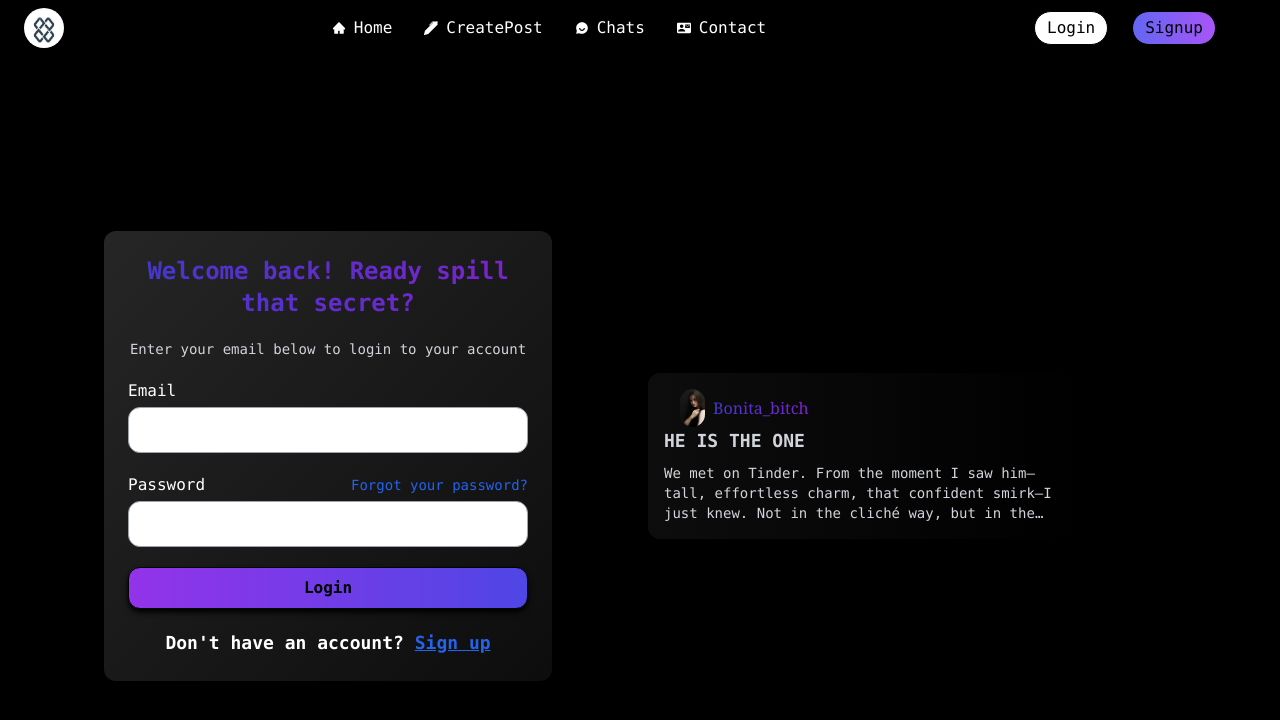
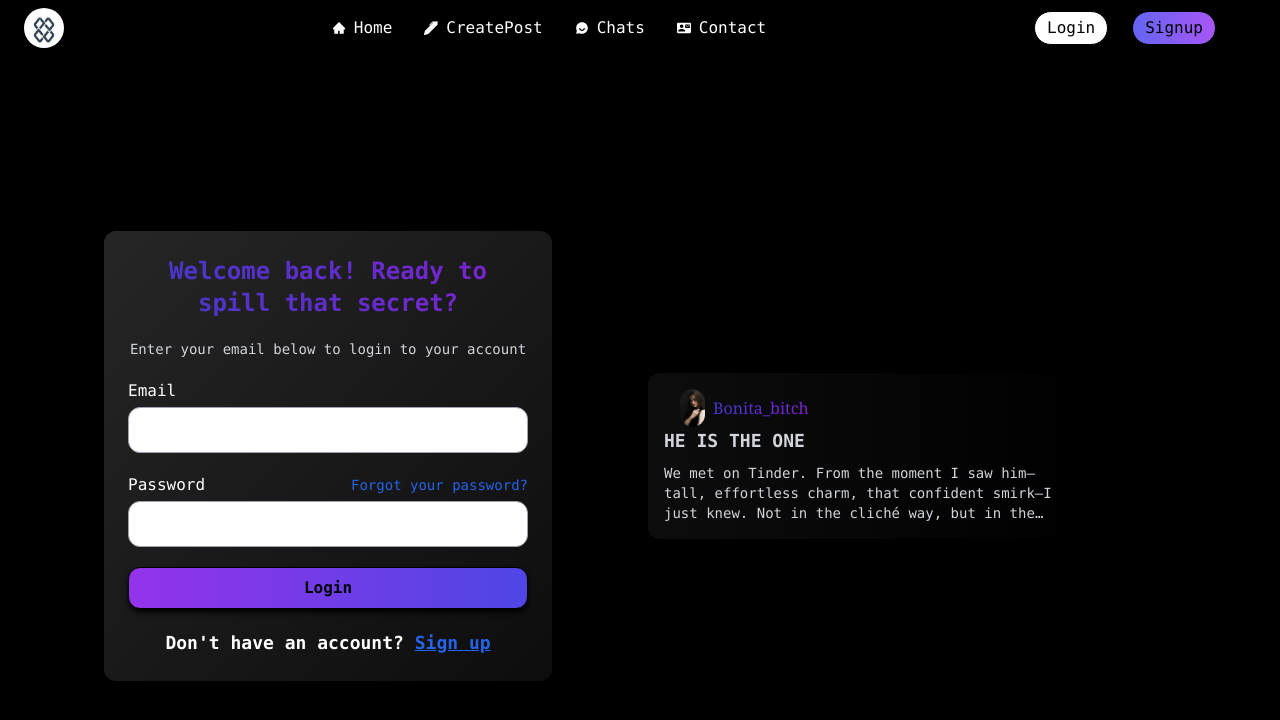
Before and after one commit to Ayushgairola6/Surge, a Next.js app in the folder frontend/: page /Login in a window 1280 px wide. Both pictures are taken after a click on the element "skip". Shown: the top 720 px of the page. Built offline with nearby package versions, Linux system fonts and the light colour scheme; no server answers.

Commit message:
spelling fix

```diff
--- a/frontend/src/app/Login/page.jsx
+++ b/frontend/src/app/Login/page.jsx
@@ -42,7 +42,7 @@ const Login = () => {
             >
                 <h1 className="text-xl sm:text-2xl font-bold text-center
                  text-transparent bg-clip-text bg-gradient-to-r from-indigo-700 to-purple-700">
-                    Welcome back! Ready spill that secret?
+                    Welcome back! Ready to spill that secret?
                 </h1>
                 <p className="text-sm text-center text-gray-300">
                     Enter your email below to login to your account
```
